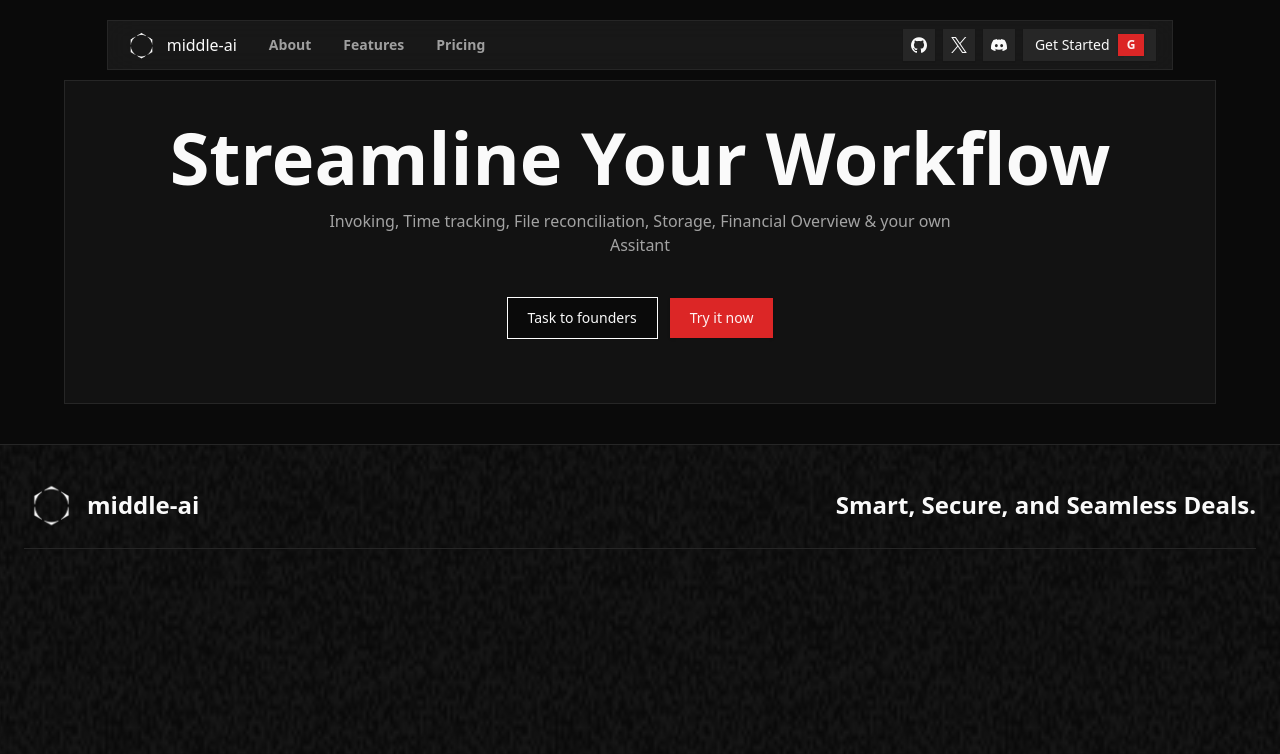
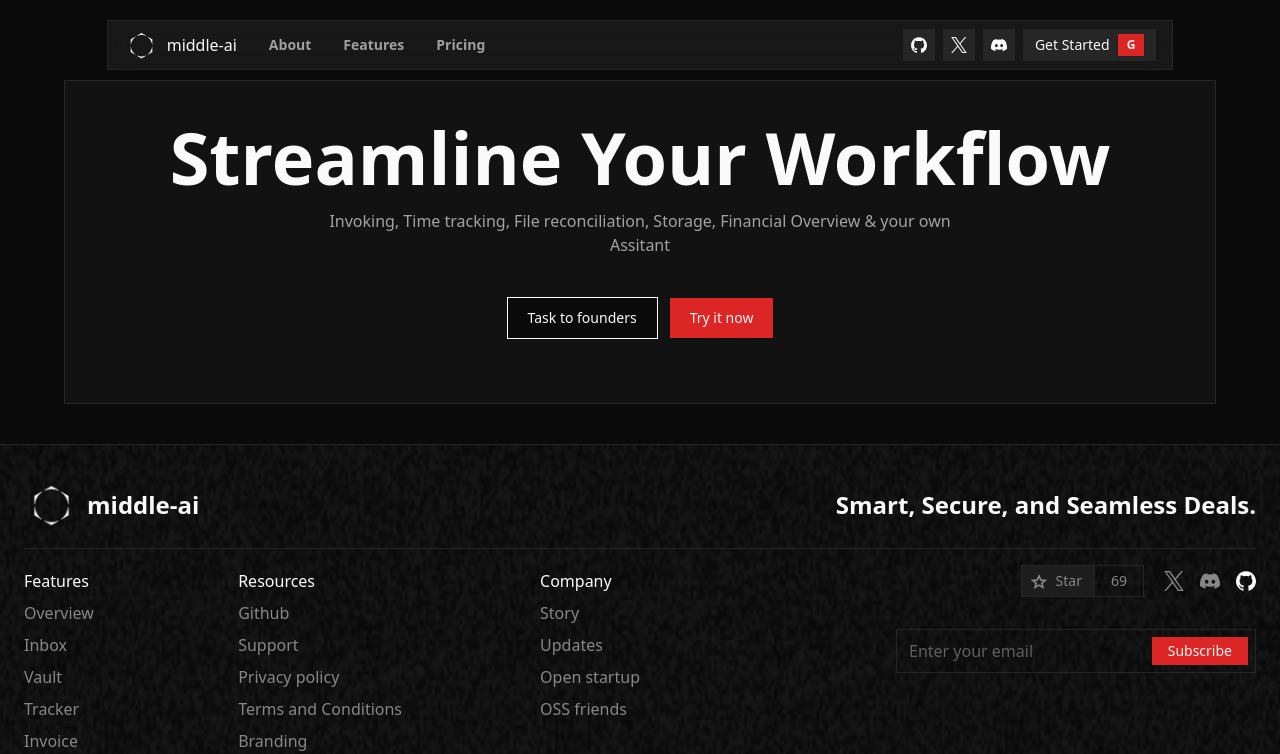
Before and after one commit to wtfdivyansh/middle-ai, a Next.js app: page / in a window 1280 px wide. Shown: the top 754 px of the page. Built offline with nearby package versions, Linux system fonts and the light colour scheme; no server answers.

Commit message:
complete  footer components with links, social icons, and subscription input

```diff
--- a/components/custom/site/footer/footer.tsx
+++ b/components/custom/site/footer/footer.tsx
@@ -1,5 +1,9 @@
+import Link from "next/link";
 import Logo from "../../logo";
 import NoiseBg from "../../noise-bg";
+import { GithubStars } from "./github-star";
+import { SocialLinks } from "./social-links";
+import { SubscribeInput } from "./subscribe-input";
 
 export function Footer() {
   return (
@@ -17,17 +21,105 @@ export function Footer() {
       <div className="container relative z-10">
         <div className="flex flex-col md:flex-row justify-between items-center border-b pb-4">
           <div className="flex items-start justify-center flex-col">
-          <div className="flex items-center">
-            <Logo size="lg" />
-          </div>
-          {/* <span className="text-lg text-center text-muted-foreground">
-          Smart, Secure, and Seamless Transactions.
-          </span> */}
+            <div className="flex items-center">
+              <Logo size="lg" />
+            </div>
           </div>
 
           <span className="font-semibold text-lg md:text-2xl text-center md:text-right">
-          Smart, Secure, and Seamless Deals.
+            Smart, Secure, and Seamless Deals.
           </span>
+        </div>
+        <div className="flex flex-col md:flex-row w-full mt-4">
+          <div className="flex flex-col space-y-8 md:space-y-0 md:flex-row md:w-6/12 justify-between leading-8">
+            <div>
+              <span className="font-medium">Features</span>
+              <ul>
+                <li className="transition-colors text-[#878787]">
+                  <Link href="/overview">Overview</Link>
+                </li>
+                <li className="transition-colors text-[#878787]">
+                  <Link href="/inbox">Inbox</Link>
+                </li>
+                <li className="transition-colors text-[#878787]">
+                  <Link href="/vault">Vault</Link>
+                </li>
+                <li className="transition-colors text-[#878787]">
+                  <Link href="/tracker">Tracker</Link>
+                </li>
+                <li className="transition-colors text-[#878787]">
+                  <Link href="/invoice">Invoice</Link>
+                </li>
+                <li className="transition-colors text-[#878787]">
+                  <Link href="/pricing">Pricing</Link>
+                </li>
+                <li className="transition-colors text-[#878787]">
+                  <Link href="/engine">Engine</Link>
+                </li>
+                <li className="transition-colors text-[#878787]">
+                  <Link href="/download">Download</Link>
+                </li>
+              </ul>
+            </div>
+
+            <div>
+              <span>Resources</span>
+              <ul>
+                <li className="transition-colors text-[#878787]">
+                  <Link href="https://git.new/midday">Github</Link>
+                </li>
+                <li className="transition-colors text-[#878787]">
+                  <Link href="/support">Support</Link>
+                </li>
+                <li className="transition-colors text-[#878787]">
+                  <Link href="/policy">Privacy policy</Link>
+                </li>
+                <li className="transition-colors text-[#878787]">
+                  <Link href="/terms">Terms and Conditions</Link>
+                </li>
+                <li className="transition-colors text-[#878787]">
+                  <Link href="/branding">Branding</Link>
+                </li>
+                <li className="transition-colors text-[#878787]">
+                  <Link href="/feature-request">Feature Request</Link>
+                </li>
+              </ul>
+            </div>
+
+            <div>
+              <span>Company</span>
+              <ul>
+                <li className="transition-colors text-[#878787]">
+                  <Link href="/story">Story</Link>
+                </li>
+                <li className="transition-colors text-[#878787]">
+                  <Link href="/updates">Updates</Link>
+                </li>
+                <li className="transition-colors text-[#878787]">
+                  <Link href="/open-startup">Open startup</Link>
+                </li>
+                <li className="transition-colors text-[#878787]">
+                  <Link href="/oss-friends">OSS friends</Link>
+                </li>
+              </ul>
+            </div>
+          </div>
+
+          <div className="md:w-6/12 flex mt-8 md:mt-0 md:justify-end">
+            <div className="flex md:items-end flex-col">
+              <div className="flex items-start md:items-center flex-col md:flex-row space-y-6 md:space-y-0 mb-8">
+                <GithubStars />
+                <SocialLinks />
+              </div>
+
+              <div className="mb-8">
+                <SubscribeInput />
+              </div>
+              <div className="md:mr-0 mt-auto mr-auto">
+                {/* <StatusWidget /> */}
+              </div>
+            </div>
+          </div>
         </div>
       </div>
 
--- /dev/null
+++ b/components/custom/site/footer/github-star.tsx
@@ -0,0 +1,39 @@
+"use client";
+// import { fetchGithubStars } from "../../../../lib/fetch-github-stars";
+
+export async function GithubStars() {
+//   const data = await fetchGithubStars();
+
+  return (
+    <a
+      href="https://github.com/SkidGod4444/middle-ai"
+      className="border border-border flex justify-center h-8 leading-[30px] text-[#878787] mr-6 md:mr-0"
+      target="_blank"
+      rel="noreferrer"
+    >
+      <div className="dark:bg-[#1D1D1D] pl-2 pr-3 text-[14px] flex items-center space-x-2 border-r-[1px] border-border">
+        <svg
+          xmlns="http://www.w3.org/2000/svg"
+          width={18}
+          height={15}
+          fill="none"
+        >
+          <path
+            className="fill-[#878787]"
+            d="M6.375 11.683 9 10.186l2.625 1.517-.688-2.837 2.313-1.891-3.042-.257L9 4.038l-1.208 2.66-3.042.257 2.313 1.91-.688 2.818Zm-2.52 3.29 1.353-5.536L.667 5.714l6-.493L9 0l2.333 5.221 6 .493-4.541 3.723 1.354 5.537L9 12.037l-5.146 2.935Z"
+          />
+        </svg>
+        <span className="font-medium">Star</span>
+      </div>
+      <div className="px-4 text-[14px]">
+        69
+        {/* {data &&
+          Intl.NumberFormat("en", {
+            notation: "compact",
+            minimumFractionDigits: 0,
+            maximumFractionDigits: 1,
+          }).format(data.stargazers_count ?? 0)} */}
+      </div>
+    </a>
+  );
+}
--- /dev/null
+++ b/components/custom/site/footer/social-links.tsx
@@ -0,0 +1,26 @@
+import { Icons } from "@/components/icons";
+
+export function SocialLinks() {
+  return (
+    <ul className="flex space-x-4 items-center md:ml-5">
+      <li>
+        <a target="_blank" rel="noreferrer" href="https://x.com/getplura">
+          <span className="sr-only">Twitter</span>
+            <Icons.twitter className="fill-[#878787] h-5 w-5" />
+        </a>
+      </li>
+      <li>
+        <a target="_blank" rel="noreferrer" href="https://github.com/SkidGod4444/middle-ai">
+          <span className="sr-only">Discord</span>
+            <Icons.discord className="fill-[#878787] h-5 w-5" />
+        </a>
+      </li>
+      <li>
+        <a target="_blank" rel="noreferrer" href="https://github.com/SkidGod4444/middle-ai">
+          <span className="sr-only">Github</span>
+            <Icons.gitHub className="fill-[#878787] h-5 w-5" />
+        </a>
+      </li>
+    </ul>
+  );
+}
--- /dev/null
+++ b/components/custom/site/footer/subscribe-input.tsx
@@ -0,0 +1,72 @@
+"use client";
+
+import { Loader2 } from "lucide-react";
+import { useState } from "react";
+import { useFormStatus } from "react-dom";
+
+function SubmitButton() {
+  const { pending } = useFormStatus();
+
+  if (pending) {
+    return (
+      <div className="absolute top-1 right-0">
+        <Loader2 className="absolute w-4 h-4 mr-3 text-base animate-spin top-2.5 right-2" />
+      </div>
+    );
+  }
+
+  return (
+    <button
+      type="submit"
+      className="absolute right-2 h-7 bg-primary top-2 px-4 font-medium text-sm z-10 text-primary-foreground"
+    >
+      Subscribe
+    </button>
+  );
+}
+
+export function SubscribeInput() {
+  // eslint-disable-next-line @typescript-eslint/no-unused-vars
+  const [isSubmitted, setSubmitted] = useState(false);
+
+  return (
+    <div>
+      <div className="flex justify-center">
+        {isSubmitted ? (
+          <div className="border border-[#2C2C2C] font-sm text-primary h-11 w-[330px] flex items-center py-1 px-3 justify-between">
+            <p>Subscribed</p>
+
+            <svg
+              width="17"
+              height="17"
+              fill="none"
+              xmlns="http://www.w3.org/2000/svg"
+            >
+              <title>Check</title>
+              <path
+                d="m14.546 4.724-8 8-3.667-3.667.94-.94 2.727 2.72 7.06-7.053.94.94Z"
+                fill="#fff"
+              />
+            </svg>
+          </div>
+        ) : (
+          <form>
+            <fieldset className="relative">
+              <input
+                placeholder="Enter your email"
+                type="email"
+                name="email"
+                id="email"
+                autoComplete="email"
+                aria-label="Email address"
+                required
+                className="bg-transparent font-sm text-primary outline-none py-1 px-3 w-[360px] placeholder-[#606060] h-11 border border-border"
+              />
+              <SubmitButton />
+            </fieldset>
+          </form>
+        )}
+      </div>
+    </div>
+  );
+}
--- /dev/null
+++ b/lib/fetch-github-stars.ts
@@ -0,0 +1,14 @@
+"use server";
+
+export async function fetchGithubStars() {
+  const response = await fetch(
+    "https://api.github.com/SkidGod4444/middle-ai",
+    {
+      next: {
+        revalidate: 3600,
+      },
+    },
+  );
+
+  return response.json();
+}
```
